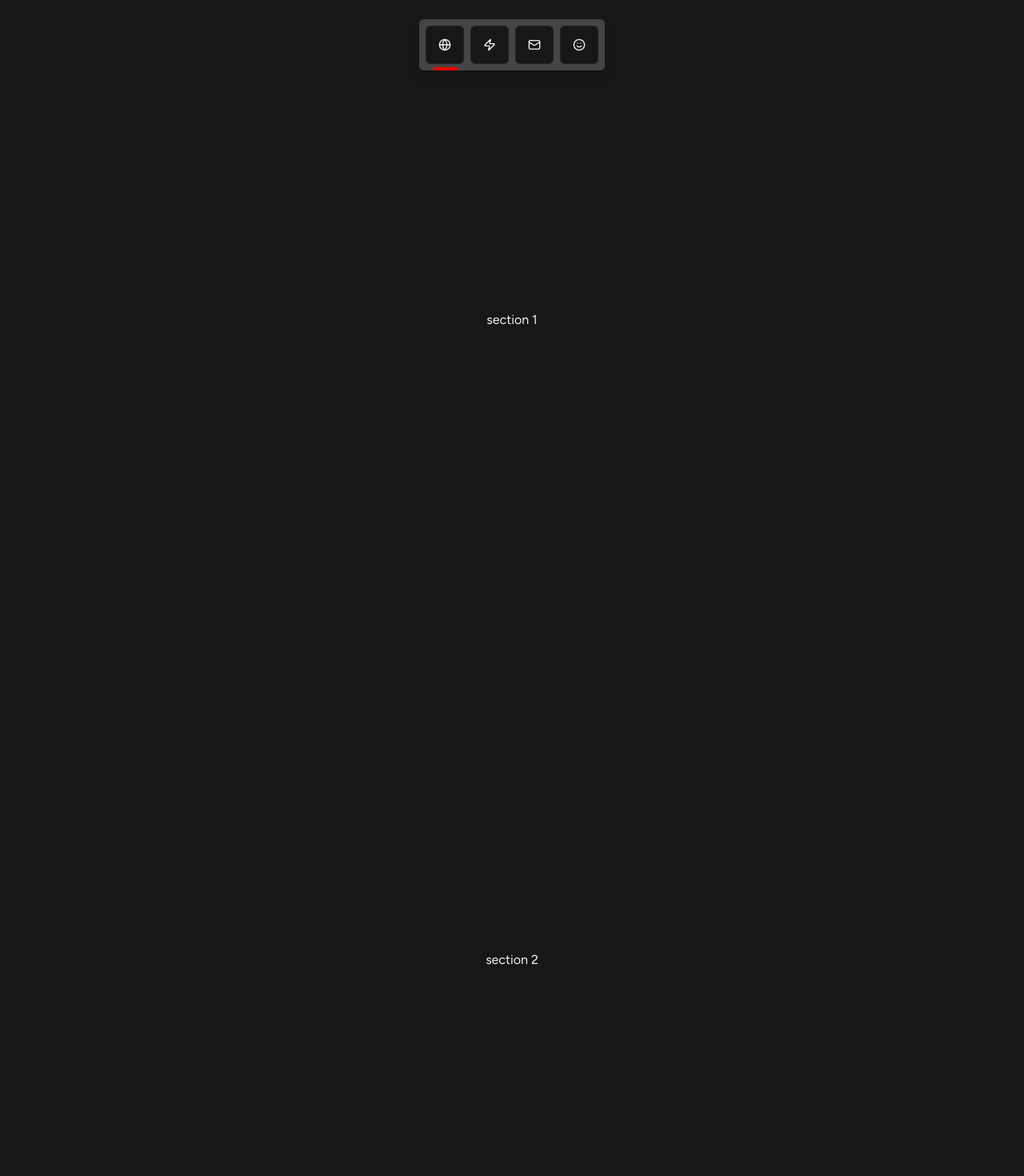
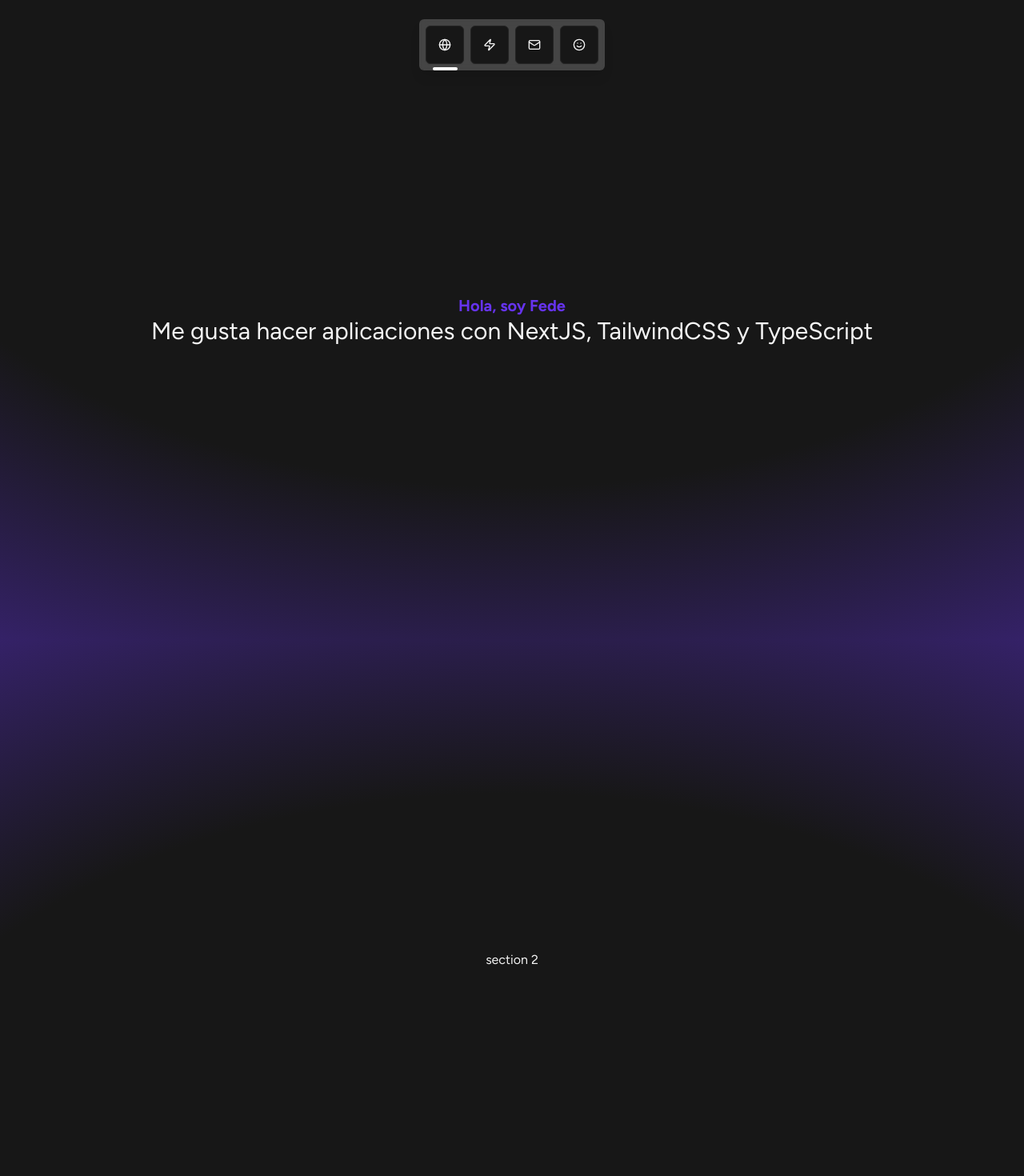
Before and after one commit to FedericoLuna01/portfolio-2025, a Next.js app: page / in a window 1280 px wide. Shown: the top 1470 px of the page at 80% size. Built offline with nearby package versions, Linux system fonts and the light colour scheme.

Commit message:
Add Footer and Hero components; update layout and navbar styles

```diff
--- a/src/app/layout.tsx
+++ b/src/app/layout.tsx
@@ -2,6 +2,7 @@
 import { Figtree } from "next/font/google";
 import "./globals.css";
 import Navbar from "@/components/navbar";
+import Footer from "@/components/footer";
 
 const figtree = Figtree({
   subsets: ["latin"],
@@ -24,6 +25,7 @@
       >
         <Navbar />
         {children}
+        <Footer />
       </body>
     </html>
   );
--- a/src/app/page.tsx
+++ b/src/app/page.tsx
@@ -1,18 +1,14 @@
-import { LinkPreview } from "@/components/ui/link-preview";
+import Hero from "@/components/hero";
 
 export default function Home() {
   return (
     <main>
-      <section
-        id="section1"
-        className="flex items-center justify-center flex-col gap-4 min-h-screen"
-      >
-        section 1
-      </section>
+      <Hero />
       <section
         id="section2"
-        className="flex items-center justify-center flex-col gap-4 min-h-screen"
+        className="flex items-center justify-center flex-col gap-4 min-h-screen relative"
       >
+        <div className="absolute inset-0 -z-10 h-full w-full transform rotate-180 items-center px-5 py-24 [background:radial-gradient(165%_165%_at_50%_10%,#171717_40%,#63e_100%)]"></div>
         section 2
       </section>
       <section
--- /dev/null
+++ b/src/components/footer.tsx
@@ -0,0 +1,21 @@
+import React from 'react'
+
+const Footer = () => {
+  return (
+    <div className='relative h-[500px] bg-black'
+      style={{
+        clipPath: 'polygon(0 0, 100% 0, 100% 100%, 0 100%)'
+      }}
+    >
+      <div className='relative h-[calc(100vh+500px)] -top-[100vh]'>
+        <div className='sticky top-[calc(100vh-500px)] h-[500px]'>
+          <div className='flex inset-0 items-end'>
+            <p className='text-9xl mt-auto'>Footer</p>
+          </div>
+        </div>
+      </div>
+    </div>
+  )
+}
+
+export default Footer
--- /dev/null
+++ b/src/components/hero.tsx
@@ -0,0 +1,20 @@
+const Hero = () => {
+  return (
+    <section
+      id="section1"
+      className="flex items-center justify-center flex-col min-h-screen"
+    >
+      <div className="absolute inset-0 -z-10 h-full w-full items-center px-5 py-24 [background:radial-gradient(165%_165%_at_50%_10%,#171717_40%,#63e_100%)]"></div>
+      <div className='flex items-center gap-4'>
+        <p className="text-[#63e] text-xl font-bold">
+          Hola, soy Fede
+        </p>
+      </div>
+      <p className="text-3xl">
+        Me gusta hacer aplicaciones con NextJS, TailwindCSS y TypeScript
+      </p>
+    </section>
+  )
+}
+
+export default Hero
--- a/src/components/navbar.tsx
+++ b/src/components/navbar.tsx
@@ -52,7 +52,7 @@
   }, [])
 
   return (
-    <div className="fixed top-6 left-1/2 -translate-x-1/2">
+    <div className="fixed top-6 left-1/2 -translate-x-1/2 z-50">
       <nav className="relative flex items-center gap-2 rounded-md backdrop-blur-sm bg-white/20 p-2 shadow-lg">
         {navItems.map(({ icon: Icon, id, label }) => (
           <Button
@@ -71,10 +71,7 @@
             {activeSection === id && (
               <motion.span
                 layoutId="bubble"
-                className="absolute z-10 h-1 w-2/3 left-2 -translate-x-1/2 -bottom-[9px] rounded-full"
-                style={{
-                  backgroundColor: navItems.find((item) => item.id === id)?.color,
-                }}
+                className="absolute z-10 h-1 w-2/3 left-2 -translate-x-1/2 -bottom-[9px] rounded-full bg-white"
                 transition={{
                   type: "spring",
                   stiffness: 380,
```
